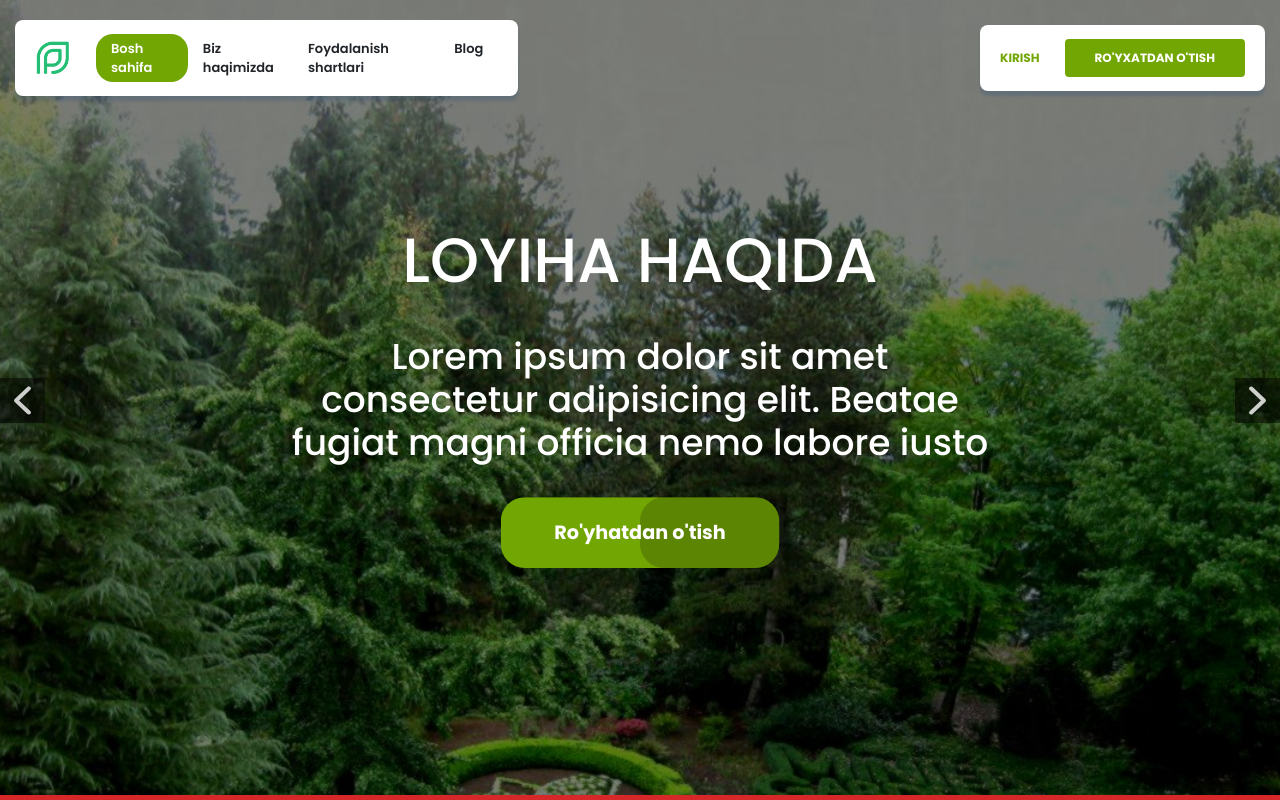
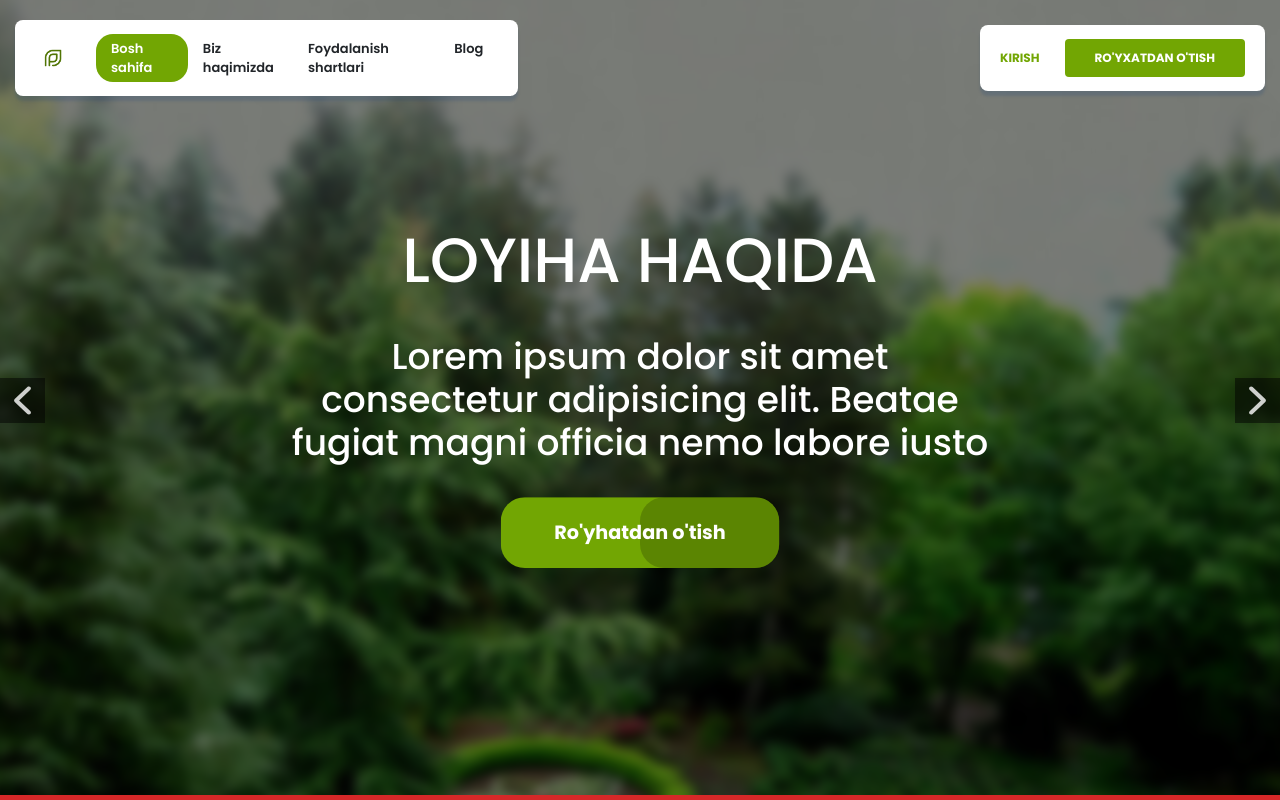
Before and after one commit to youldaw/pasture, a plain HTML site: page index.html in a window 1280 px wide. Drawn offline with Linux system fonts and the light colour scheme.

Commit message:
logo
logog

```diff
--- a/css/style.css
+++ b/css/style.css
@@ -221,7 +221,7 @@ header.sticky {
 }
 
 .main-sec .Modern-Slider .item .img-fill img{
-  /* filter:blur(5px); */
+  filter:blur(5px);
 }
 
 .main-sec .Modern-Slider .item .info > div{
--- a/index.html
+++ b/index.html
@@ -17,7 +17,7 @@
 					<div class="col-lg-5">
 						<div class="head-left">
 							<nav class="navbar navbar-expand-lg">
-								<a class="navbar-brand" href="index.html"><img src="images/logo.png" alt=""></a>
+								<a class="navbar-brand" href="index.html"><img src="images/logo2.png" alt=""></a>
 								<button class="navbar-toggler" type="button" data-toggle="collapse" data-target="#navbarSupportedContent" aria-controls="navbarSupportedContent" aria-expanded="false" aria-label="Toggle navigation">
 								  <span class="navbar-toggler-icon"></span>
 								</button>
```
Also changed, not shown: images/logo2.png (added).
